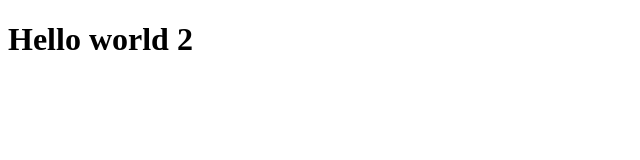
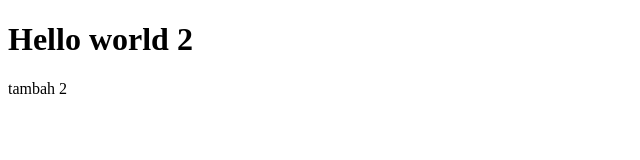
Before and after one commit to L200190217/wpu-git-test-2, a plain HTML site: page index.html in a window 1280 px wide. Shown: the full height of the page, 0-640 px from the left. Drawn offline with Linux system fonts and the light colour scheme.

Commit message:
menambah paragraf

```diff
--- a/index.html
+++ b/index.html
@@ -8,5 +8,6 @@
 </head>
 <body>
     <h1>Hello world 2</h1>
+    <p>tambah 2</p>
 </body>
 </html>
```
